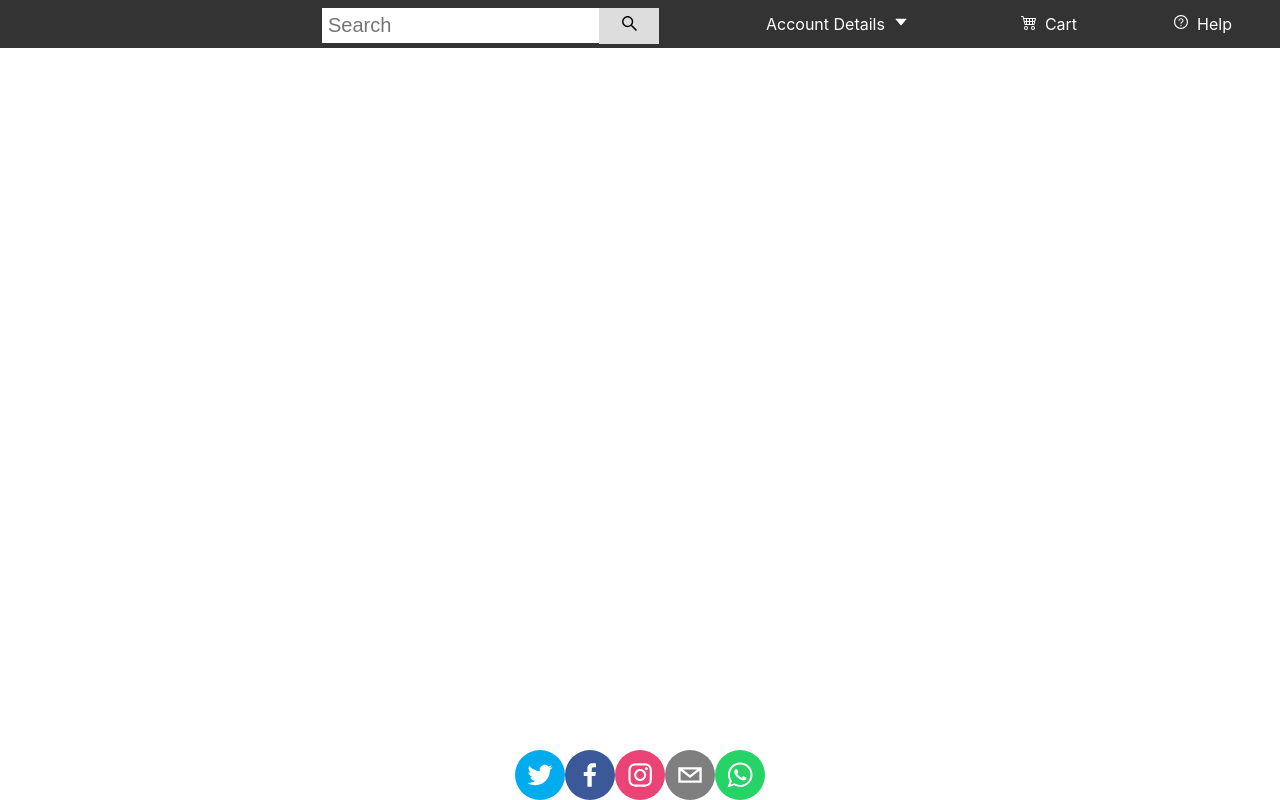
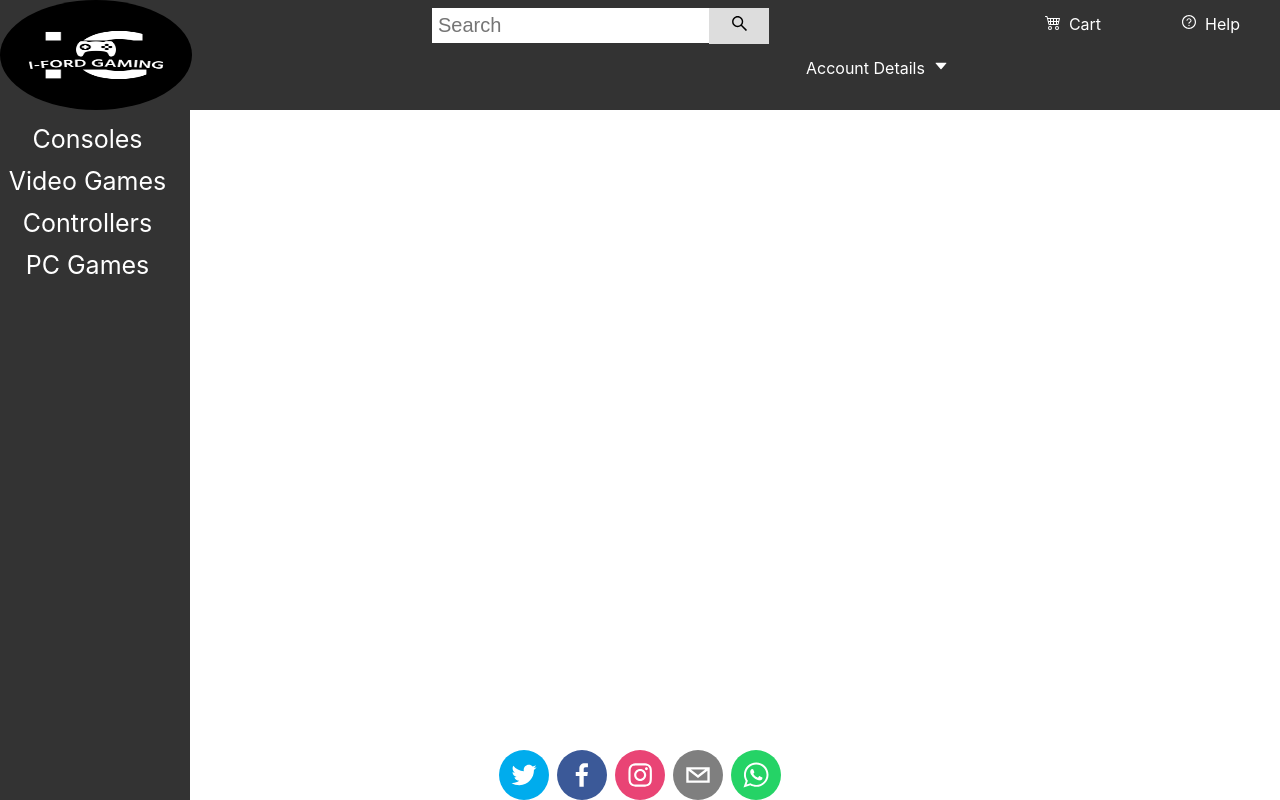
Before and after one commit to NdunguSam01/Mugo-2022, a React (Create React App) app: page / in a window 1280 px wide. Built offline with nearby package versions, Linux system fonts and the light colour scheme.

Commit message:
Added a side navbar and logo on the top navbar

```diff
--- a/src/App.js
+++ b/src/App.js
@@ -1,13 +1,16 @@
 import './App.css';
 import './CSS/Footer.css';
 import './CSS/Nav.css';
+import './CSS/Side.css';
 import Nav from './Components/Nav';
 import Footer from './Components/Footer';
+import Side from './Components/Side';
 function App()
 {
   return (
     <div className="App">
       <Nav/>
+      <Side/>
       <Footer/>
     </div>
   );
--- a/src/CSS/Nav.css
+++ b/src/CSS/Nav.css
@@ -6,11 +6,14 @@
 .image
 {
     float: left;
+    width: 12em;
+    height: 110px;
+    border-radius: 50%;
 }
 .search-container
 {
     float: left;
-    padding-left: 322px;
+    padding-left: 15em;
 }
 input[type=text]
 {
@@ -46,8 +49,8 @@ input[type=text]
 }
 .navbar a,.dropdown
 {
-    padding-left: 3em;
-    padding-right: 3em;
+    padding-left: 2.5em;
+    padding-right: 2.5em;
 }
 .topnav-right
 {
--- /dev/null
+++ b/src/CSS/Side.css
@@ -0,0 +1,25 @@
+.sidenav
+{
+    width: 190px;
+    /* top: 100px;
+    left: 50px; */
+    height: 100%;
+    position: fixed;
+    z-index: 1;
+    background: #333;
+    overflow-x: hidden;
+    padding: 8px 0px;
+}
+.sidenav a
+{
+    padding: 6px 15px 6px 0px;
+    text-decoration: none;
+    text-align: center;
+    font-size: 25px;
+    color: white;
+    display: block;
+}
+.sidenav a:hover
+{
+    color: greenyellow;
+}
--- a/src/Components/Footer.js
+++ b/src/Components/Footer.js
@@ -4,10 +4,10 @@ const Footer=()=>
 {
     return(
         <div className="footer">
-            <SocialIcon url='https://twitter.com'  title='Twitter Page' target="_blank" rel="noopener noreferrer"></SocialIcon>
-            <SocialIcon url='https://facebook.com'  title='Facebook Page' target="_blank" rel="noopener noreferrer"></SocialIcon>
-            <SocialIcon url='https://instagram.com' title='Instagram Page' target="_blank" rel="noopener noreferrer"></SocialIcon>
-            <SocialIcon url='mailto:ndungu.muigai01@gmail.com' title='Email address' target="_blank" rel="noopener noreferrer"></SocialIcon>
+            <SocialIcon url='https://twitter.com'  title='Twitter Page' target="_blank" rel="noopener noreferrer"></SocialIcon>&ensp;
+            <SocialIcon url='https://facebook.com'  title='Facebook Page' target="_blank" rel="noopener noreferrer"></SocialIcon>&ensp;
+            <SocialIcon url='https://instagram.com' title='Instagram Page' target="_blank" rel="noopener noreferrer"></SocialIcon>&ensp;
+            <SocialIcon url='mailto:ndungu.muigai01@gmail.com' title='Email address' target="_blank" rel="noopener noreferrer"></SocialIcon>&ensp;
             <SocialIcon url='https://web.whatsapp.com/send?phone=+254707251073' title='WhatsApp contact' target="_blank" rel="noopener noreferrer"></SocialIcon>
         </div>
     )
--- a/src/Components/Nav.js
+++ b/src/Components/Nav.js
@@ -5,7 +5,7 @@ import { BsCart4, BsHeart } from "react-icons/bs";
 const Nav = () => {
     return (
         <div className="navbar">
-            {/* <img src='./Images/logo-white.png' alt='I-Ford Gaming' className='image'></img> */}
+            <img src='./Images/logo-white.png' alt='I-Ford Gaming' className='image'></img>
             <div className="search-container">
                 <input type="text" placeholder="Search"></input>
                 <button type="button" className="search"><AiOutlineSearch /></button>
--- /dev/null
+++ b/src/Components/Side.js
@@ -0,0 +1,15 @@
+import React from 'react'
+
+const Side=()=>
+{
+    return(
+        <div class="sidenav">
+            <a href="#about">Consoles</a>
+            <a href="#services">Video Games</a>
+            <a href="#clients">Controllers</a>
+            <a href="#contact">PC Games</a>
+        </div>
+    )
+}
+
+export default Side
```
Also changed, not shown: public/Images/Logo.png (added).
